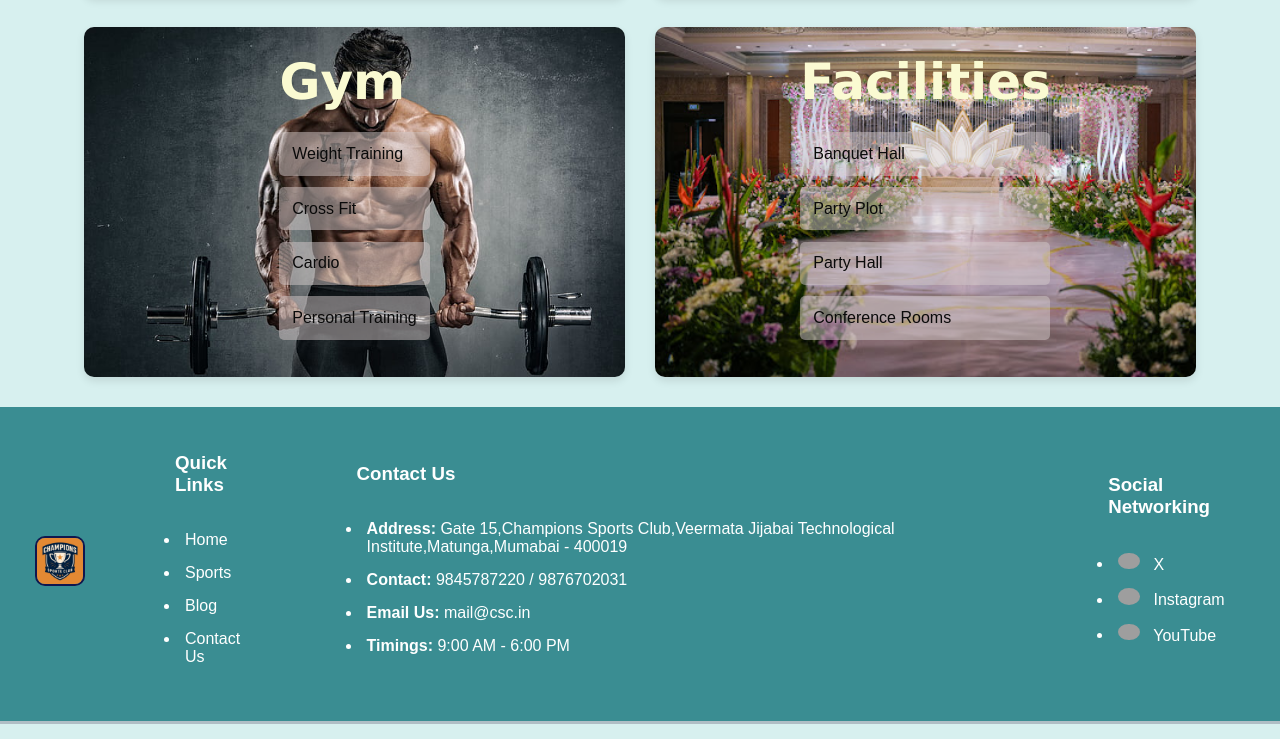
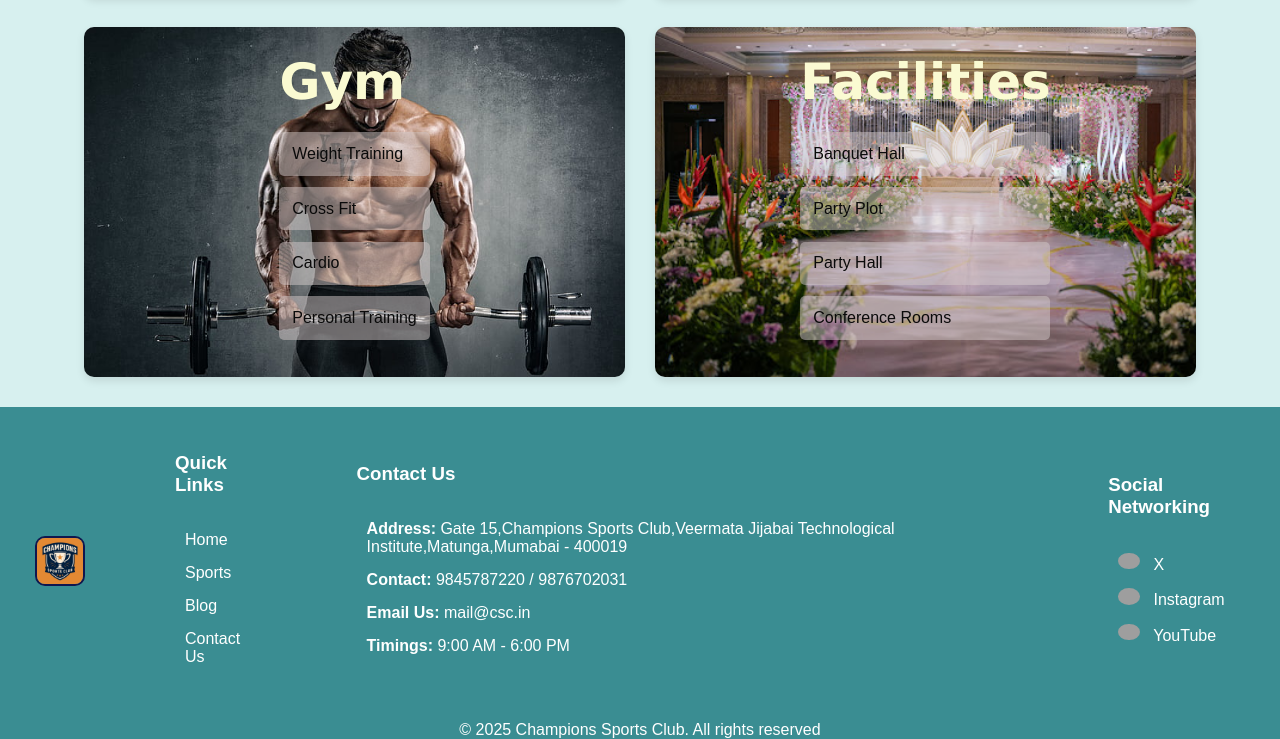
Before and after one commit to kavish310107/DTI-project, a plain HTML site: page index.html in a window 1280 px wide. Shown: the part 448-1187 px from the top of the page. Drawn offline with nearby package versions, Linux system fonts and the light colour scheme; grey boxes are pictures that could not be loaded.

Commit message:
Footer changes

```diff
--- a/index.html
+++ b/index.html
@@ -112,6 +112,9 @@
         </ul>
       </div>
     </footer>
+    <div>
+        <p style="text-align: center; background-color:#3a8d92; color:white;">&copy; 2025 Champions Sports Club. All rights reserved</p>
+    </div>
   </div>
 
   <div class="b-example-divider"></div>
--- a/style.css
+++ b/style.css
@@ -172,6 +172,7 @@ footer{
 }
 #col1 ul{
   padding: 10px;
+  list-style-type: none;
 }
 #col1 ul li{
   margin: 5px;
@@ -300,9 +301,14 @@ main div ul li a{
   transform: scale(1.05);
 }
 
-header, footer {
+header {
   background-color: #3a8d92;
   border-bottom: 3px solid #B0BEC5;
+}
+
+footer{
+  background-color: #3a8d92;
+  margin-bottom: 0px;
 }
 
 .dropdown-content {
```
